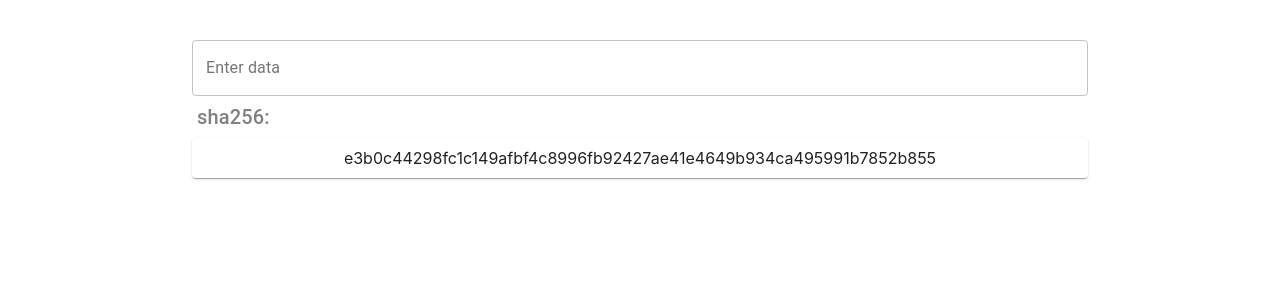
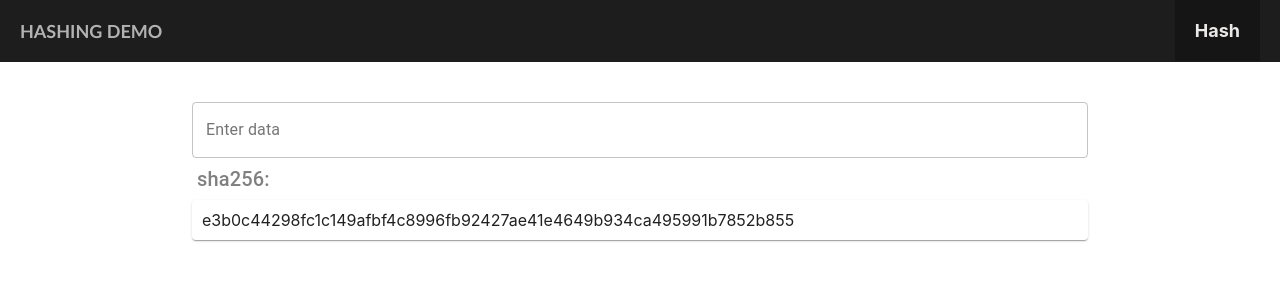
Before and after one commit to mvuco00/Hashing-Demo, a React (Create React App) app in the folder hashing-demo/: page / in a window 1280 px wide. Shown: the top 300 px of the page. Built offline with nearby package versions, Linux system fonts and the light colour scheme.

Commit message:
adding navbar

```diff
--- a/hashing-demo/src/App.js
+++ b/hashing-demo/src/App.js
@@ -1,12 +1,24 @@
 import React, { useState } from "react";
 import "./App.css";
 import Home from "./components/Home/Home";
+import {
+  BrowserRouter as Router,
+  Route,
+  Redirect,
+  Switch,
+} from "react-router-dom";
+import Layout from "./components/Layout/Layout";
 
 const App = () => {
   return (
-    <div className="App">
-      <Home />
-    </div>
+    <Router>
+      <Layout>
+        <Switch>
+          <Route path="/" exact component={Home} />
+          <Redirect to="/" />
+        </Switch>
+      </Layout>
+    </Router>
   );
 };
 
--- /dev/null
+++ b/hashing-demo/src/components/Layout/Layout.js
@@ -0,0 +1,13 @@
+import React from "react";
+import Navigation from "../Navigation/Navigation";
+
+const Layout = (props) => {
+  return (
+    <div>
+      <Navigation />
+      <div>{props.children}</div>
+    </div>
+  );
+};
+
+export default Layout;
--- /dev/null
+++ b/hashing-demo/src/components/Navigation/Navigation.js
@@ -0,0 +1,18 @@
+import React from "react";
+import { NavLink } from "react-router-dom";
+import "./styles.css";
+
+const Navigation = () => {
+  return (
+    <div className="navbar">
+      <div className="logo">HASHING DEMO</div>
+      <div className="navbar-links">
+        <NavLink to="/" activeClassName="active">
+          Hash
+        </NavLink>
+      </div>
+    </div>
+  );
+};
+
+export default Navigation;
--- /dev/null
+++ b/hashing-demo/src/components/Navigation/styles.css
@@ -0,0 +1,25 @@
+.navbar {
+  display: flex;
+  justify-content: space-between;
+  padding: 20px;
+  background-color: rgb(29, 29, 29);
+}
+
+.logo {
+  font-size: 18px;
+  font-weight: bold;
+  font-family: "Gill Sans", "Gill Sans MT", Calibri, "Trebuchet MS", sans-serif;
+  color: rgb(179, 178, 178);
+}
+
+.navbar-links a {
+  text-decoration: none;
+  font-size: 18px;
+  font-weight: bold;
+  color: rgb(235, 232, 232);
+  padding: 20px;
+}
+
+.active {
+  background-color: rgba(7, 7, 7, 0.342);
+}
```
Also changed, not shown: 1 other file (tests, documents, lock files or other folders).
